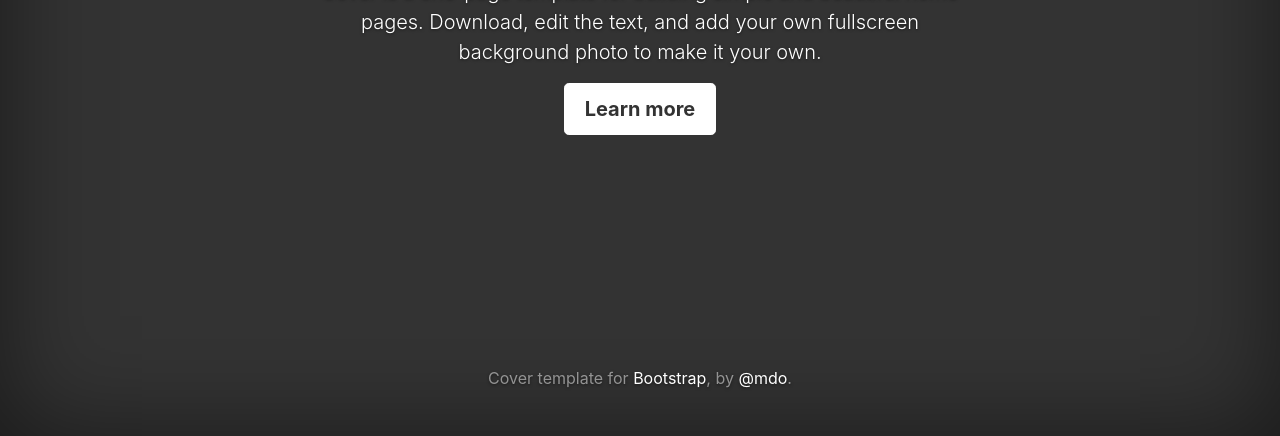
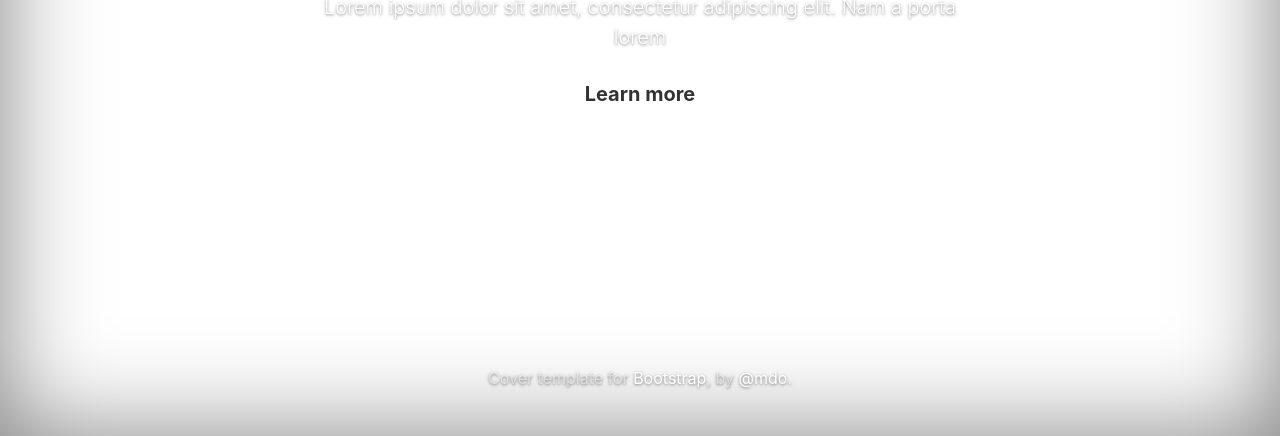
Before and after one commit to mariaharvani/algo-design, a website: page index.html in a window 1280 px wide. Shown: the part 364-800 px from the top of the page. Drawn offline with Linux system fonts and the light colour scheme.

Commit message:
background

```diff
--- a/index.html
+++ b/index.html
@@ -38,7 +38,7 @@
 
           <div class="inner cover">
             <h1 class="cover-heading">Cover your page.</h1>
-            <p class="lead">Cover is a one-page template for building simple and beautiful home pages. Download, edit the text, and add your own fullscreen background photo to make it your own.</p>
+            <p class="lead">Lorem ipsum dolor sit amet, consectetur adipiscing elit. Nam a porta lorem</p>
             <p class="lead">
               <a href="#" class="btn btn-lg btn-default">Learn more</a>
             </p>
--- a/vendor/bootstrap/css/style.css
+++ b/vendor/bootstrap/css/style.css
@@ -27,7 +27,7 @@ a:hover {
 html,
 body {
   height: 100%;
-  background-color: #333;
+  background-image: image(https://www.google.com/url?sa=i&source=images&cd=&ved=2ahUKEwiSrcny8LDiAhXMfd4KHQsVA14QjRx6BAgBEAU&url=https%3A%2F%2Fwww.michaelmooreagency.com%2Falan-muraoka&psig=AOvVaw2g8xl_VH_pDIwr5T-wy3ks&ust=1558674436694152);
 }
 body {
   color: #fff;
```
Also changed, not shown: 1 other file.
